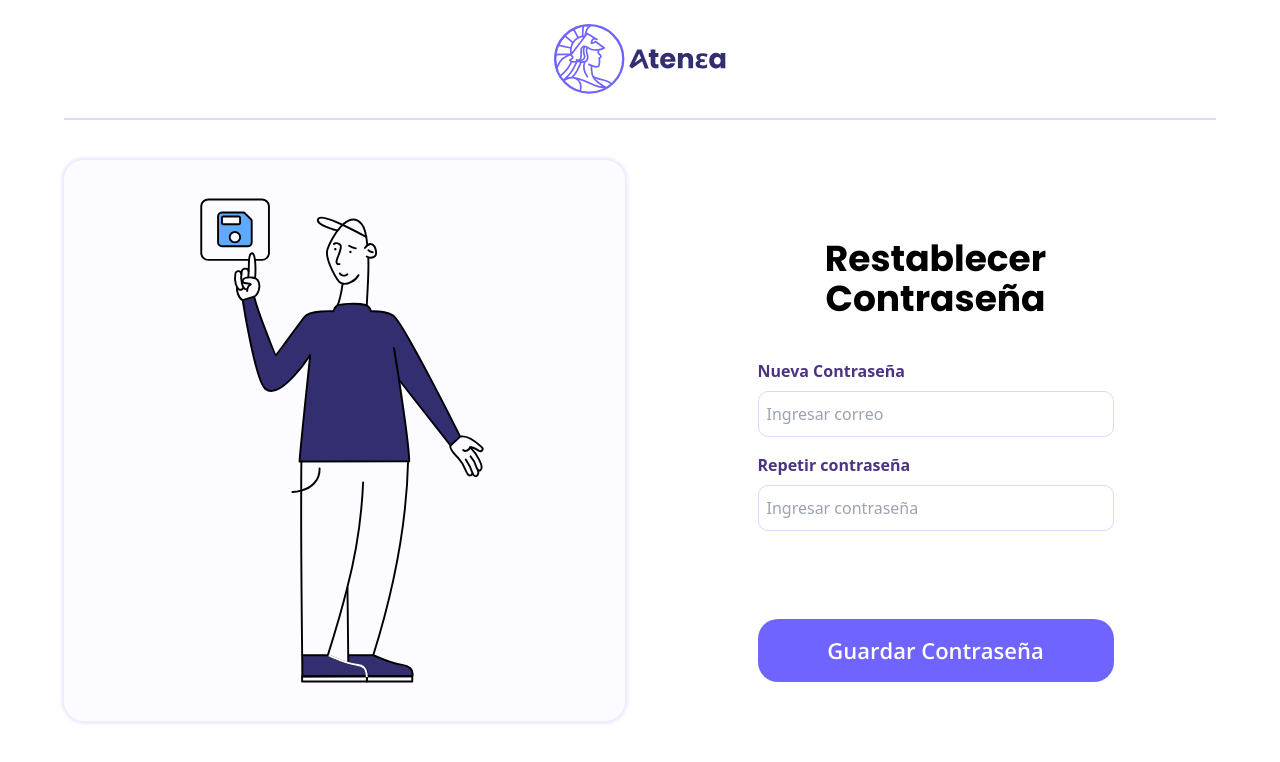
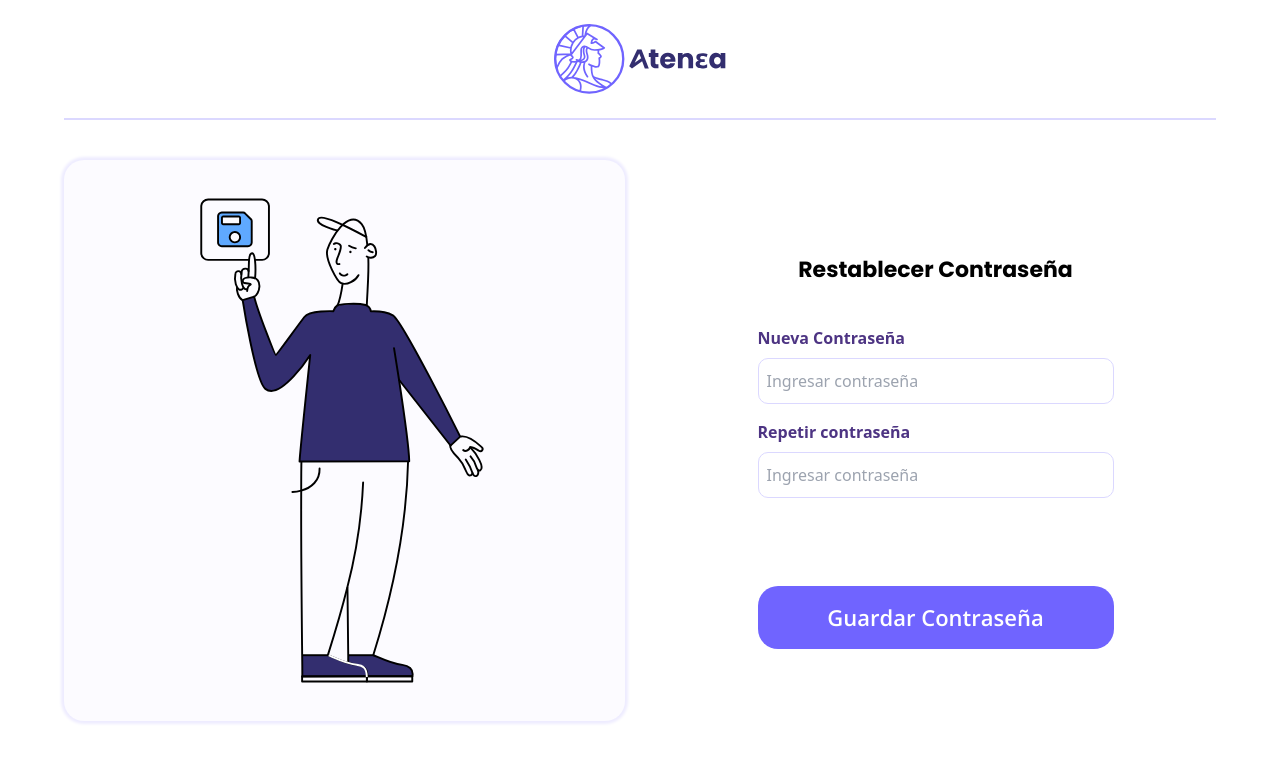
Before and after one commit to Rafterminador/atenea-cliente, a React (Create React App) app: page /restablecer-password in a window 1280 px wide. Shown: the top 762 px of the page. Built offline with nearby package versions, Linux system fonts and the light colour scheme; the HTML template or start-up script is replaced by a standard one.

Commit message:
fixes in bottoms, placeholders and titles

```diff
--- a/src/index.css
+++ b/src/index.css
@@ -33,6 +33,14 @@ button {
 h1 {
   font-family: Poppins-700;
   font-size: 38px;
+  @apply text-4xl font-bold mt-10;
+}
+
+h2 {
+  font-family: Poppins-700;
+  font-weight: 600;
+  text-align: center;
+  font-size: 22px;
 }
 
 p {
--- a/src/pages/Check.jsx
+++ b/src/pages/Check.jsx
@@ -26,7 +26,7 @@ const Check = () => {
         </div>
         <div className="md:flex md:flex-col md:col-span-6 md:col-start-8 md:col-end-12">
           <div className="text-center">
-            <h1 className="text-4xl font-bold mt-10">Verificación</h1>
+            <h2 className="mt-10">Verificación</h2>
             <p className="text-center mt-4">
               Hemos enviado un código de verificación a su correo, por favor
               revíselo e ingréselo
--- a/src/pages/OlvidePassword.jsx
+++ b/src/pages/OlvidePassword.jsx
@@ -35,7 +35,7 @@ const OlvidePassword = () => {
         </div>
         <div className="md:flex md:flex-col md:col-span-6 md:col-start-8 md:col-end-12">
           <div className="text-center">
-            <h1 className="text-4xl font-bold mt-10">¿Olvido su contraseña?</h1>
+            <h2 className="mt-10">¿Olvido su contraseña?</h2>
             <p className="text-center mt-4">
               No se preocupe, suele pasar, Por Favor, ingrese su correo
               elctrónico asociado
@@ -57,7 +57,7 @@ const OlvidePassword = () => {
 
                 <button
                   type="submit"
-                  className="bg-[#7064FF] text-white py-[15px] px-2.5 mt-14"
+                  className="bg-[#7064FF] text-white py-[15px] px-2.5 mt-14 mb-5"
                   onClick={handleValidarCodigo}
                 >
                   Enviar Código
--- a/src/pages/RestorePassword.jsx
+++ b/src/pages/RestorePassword.jsx
@@ -33,7 +33,7 @@ const RestorePassword = () => {
         </div>
         <div className="md:flex md:flex-col md:col-span-6 md:col-start-8 md:col-end-12">
           <div className="text-center">
-            <h1 className="text-4xl font-bold mt-10">Restablecer Contraseña</h1>
+            <h2 className="mt-10">Restablecer Contraseña</h2>
           </div>
           <div className="w-full mt-10 px-1 ">
             <form onSubmit={handleSubmit}>
@@ -46,7 +46,7 @@ const RestorePassword = () => {
                   name="username"
                   onChange={handleChangeUsername}
                   className="font-normal border-solid border-[1px] border-[#DBD8FF] rounded-[10px] py-2.5 px-2 focus:outline-2 focus:outline-[#A954FF]  mb-2"
-                  placeholder="Ingresar correo"
+                  placeholder="Ingresar contraseña"
                 />
                 <label htmlFor="password">Repetir contraseña</label>
                 <input
@@ -61,7 +61,7 @@ const RestorePassword = () => {
 
                 <button
                   type="submit"
-                  className="bg-[#7064FF] text-white py-[15px] px-2.5 mt-20"
+                  className="bg-[#7064FF] text-white py-[15px] px-2.5 mt-20 mb-5"
                 >
                   Guardar Contraseña
                 </button>
--- a/src/pages/login.jsx
+++ b/src/pages/login.jsx
@@ -37,7 +37,7 @@ const Login = () => {
         </div>
         <div className="md:flex md:flex-col md:col-span-6 md:col-start-8 md:col-end-12">
           <div className="text-center">
-            <h1 className="text-4xl font-bold mt-10">¡Hola de nuevo!</h1>
+            <h1>¡Hola de nuevo!</h1>
             <p className="text-center mt-4">
               ¿Como ha estado?, es un gusto volver a tenerlo por aca en Atenea
             </p>
```
